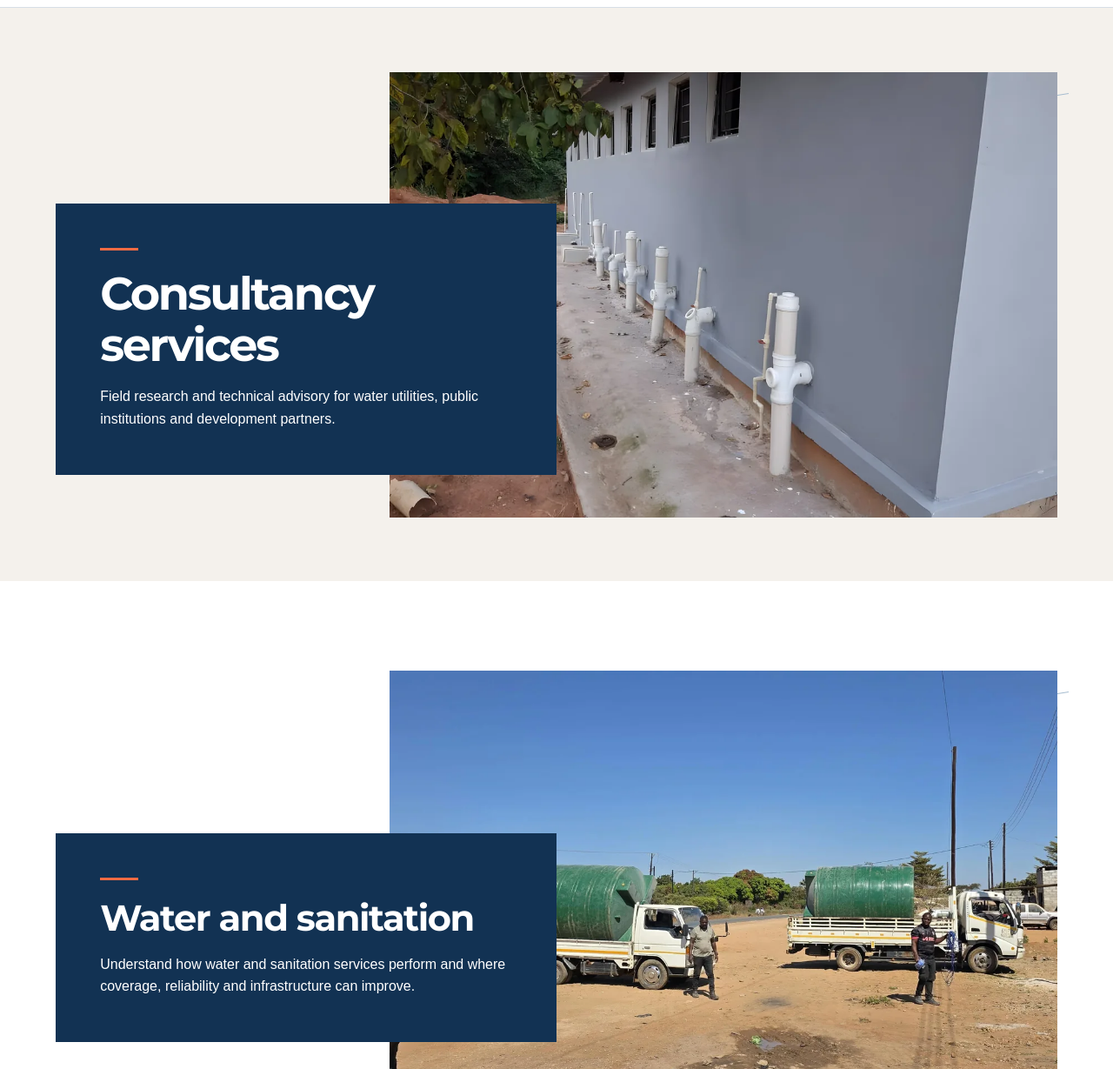
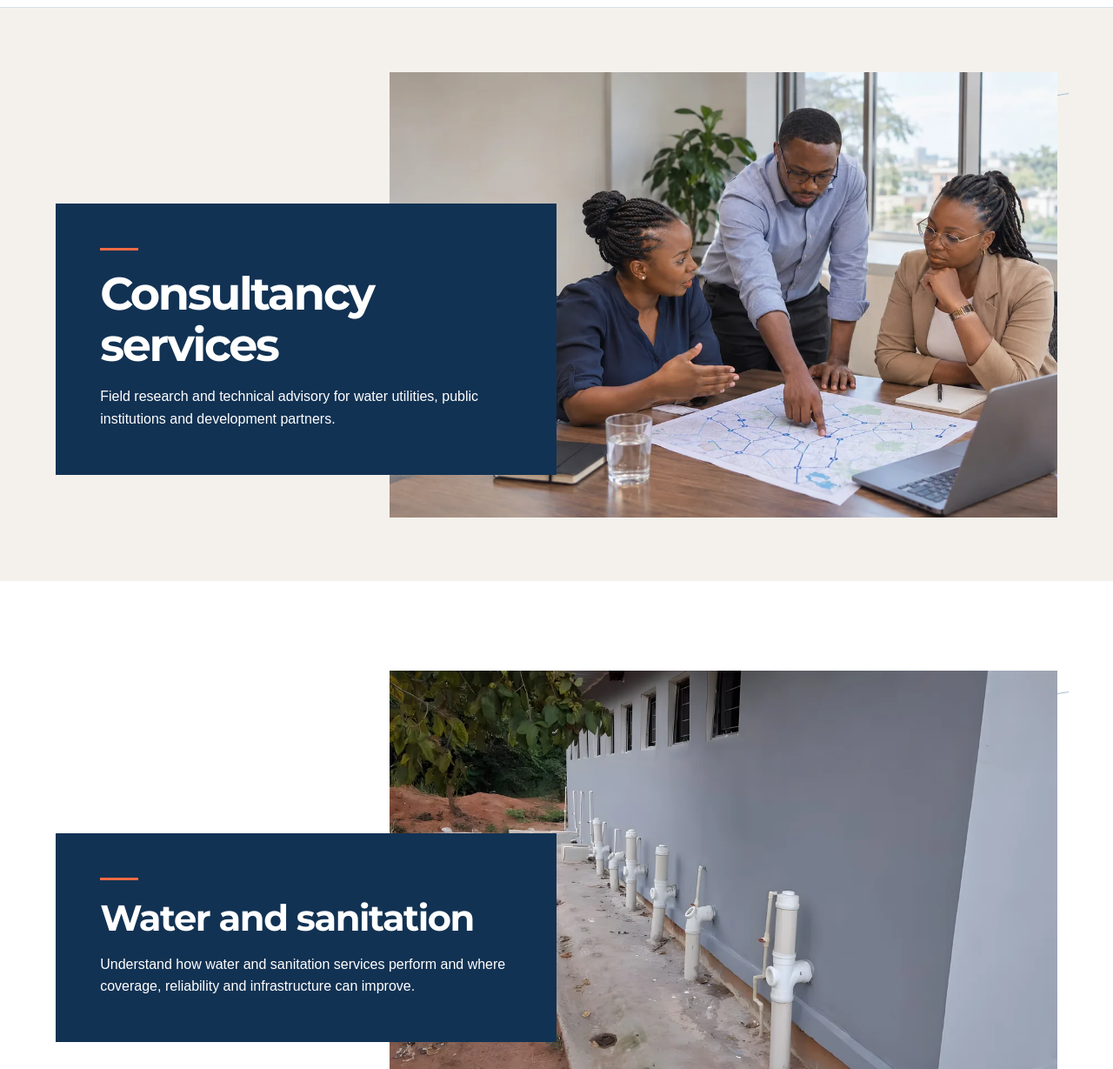
Before and after one commit to Jooshua07/matroxrltd, an Astro site: page /services in a window 1280 px wide. Shown: the part 71-1300 px from the top of the page at 87% size. Built offline with nearby package versions, Linux system fonts and the light colour scheme; Astro itself is replaced by a stand-in of ours.

Commit message:
Match Services photos to their sections

```diff
--- a/src/pages/services.astro
+++ b/src/pages/services.astro
@@ -21,7 +21,7 @@ const advisory = [
 
 const groups = [
   {
-    id: 'water', title: 'Water and sanitation', image: 'utility-tank', alt: 'Water storage tanks on trucks at a utility site',
+    id: 'water', title: 'Water and sanitation', image: 'sanitation', alt: 'Pipework fitted along a sanitation facility',
     summary: 'Understand how water and sanitation services perform and where coverage, reliability and infrastructure can improve.',
     side: 'right', offset: 'down', background: 'white', detailsBackground: 'white', services: water,
   },
@@ -38,7 +38,7 @@ const groups = [
 ];
 ---
 <SiteLayout title="Services" description="Explore Matrox’s water and sanitation assessments, groundwater advisory, utility performance reviews, community research and project monitoring services.">
-  <Editorial title="Consultancy services" image="sanitation" alt="Pipework fitted along a sanitation facility" background="paper" intro>
+  <Editorial title="Consultancy services" image="consultancy-office" alt="Illustration of consultants reviewing a water-network map in an office" background="paper" intro>
     <p>Field research and technical advisory for water utilities, public institutions and development partners.</p>
   </Editorial>
   {groups.map(({ summary, detailsBackground, services, ...editorial }) => (
```
Also changed, not shown: README.md, public/images/consultancy-office.webp (added).
